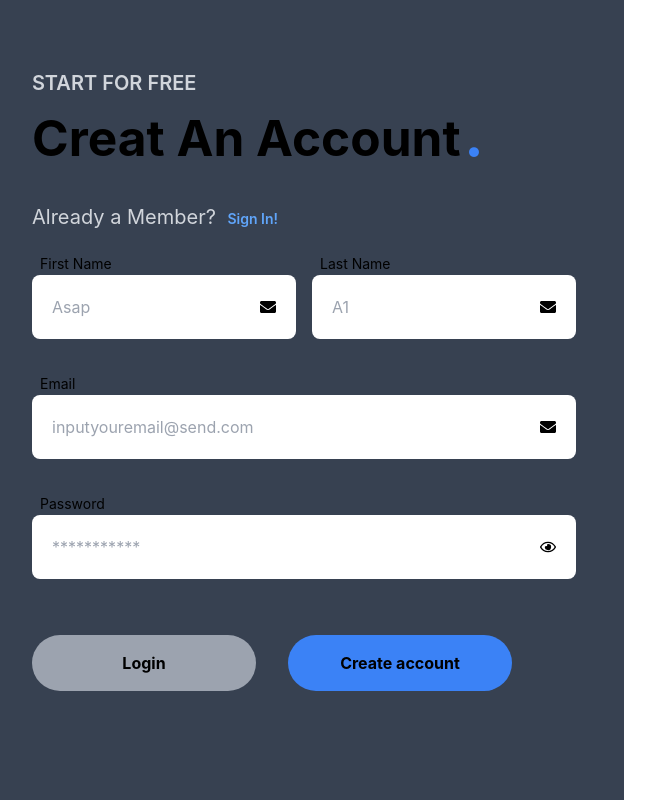
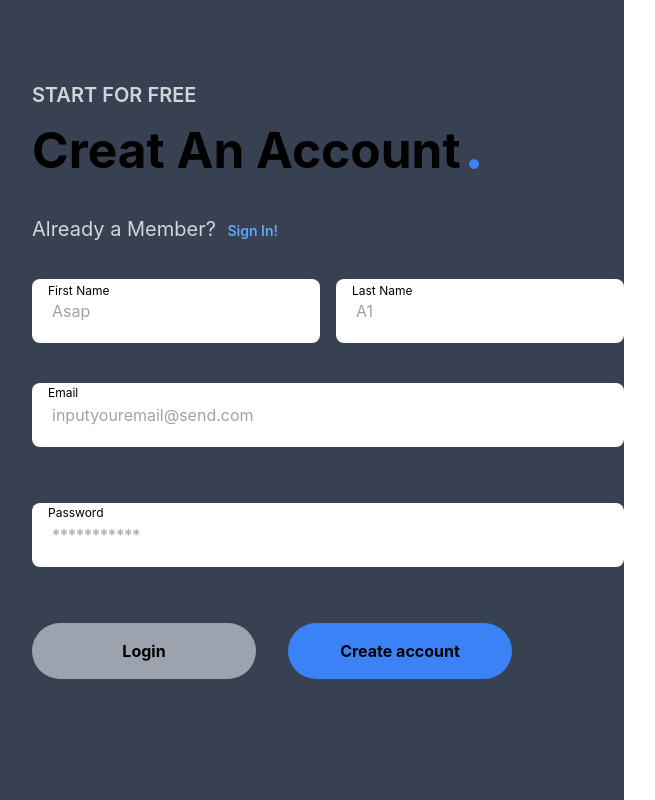
Before and after one commit to asapconet/Currency-converter, a Next.js app: page /auth/signup in a window 1280 px wide. Shown: the whole page, without its empty margins (16-671 px from the left). Built offline with nearby package versions, Linux system fonts and the light colour scheme.

Commit message:
feat: add validation to signup page

```diff
--- a/components/UI/button.tsx
+++ b/components/UI/button.tsx
@@ -3,8 +3,8 @@ import { useRef } from "react";
 import CcLink from "./link";
 
 interface IProps {
-  isDisabled?: boolean;
-  type?: any;
+  disabled?: any;
+  type?: string;
   ghost?: boolean;
   children: React.ReactNode;
   className?: string;
@@ -17,7 +17,7 @@ export const CcButton = ({
   ghost,
   children,
   className,
-  isDisabled,
+  disabled,
   ...rest
 }: IProps) => {
   const linkRef = useRef<HTMLElement>(null);
@@ -35,8 +35,8 @@ export const CcButton = ({
       <>
         <button
           {...rest}
-          type={type}
-          disabled={isDisabled}
+          type="submit"
+          disabled={disabled}
           onClick={handleClick}
           role="button"
           className={classNames("bg-gray-400 ", genStyle, className)}
@@ -52,8 +52,9 @@ export const CcButton = ({
     <>
       <button
         {...rest}
-        disabled={isDisabled}
+        disabled={disabled}
         onClick={handleClick}
+        type="submit"
         className={classNames("bg-blue-500 ", genStyle, className)}
       >
         {children}
--- a/pages/auth/signup.tsx
+++ b/pages/auth/signup.tsx
@@ -1,33 +1,34 @@
 import * as Yup from "yup";
-import { useFormik } from "formik";
+import { withFormik, FormikProps } from "formik";
 
 import { CcButton } from "../../components/UI/button";
-import CcInput from "../../components/UI/inputs";
+// import CcInput from "../../components/UI/inputs";
 import CcLink from "../../components/UI/link";
 
-const validationSchema = Yup.object().shape({
-  firstName: Yup.string().required("first name is required"),
-  lastName: Yup.string().required("last name is requireed"),
-  email: Yup.string().email().required("email is required"),
-  password: Yup.string().required(),
-});
+interface FormValues {
+  firstName: string;
+  lastName: string;
+  email: string;
+  password: string;
+}
 
-const Signup = () => {
-  const handleSubmit = () => {
-    console.log("names in");
-  };
+interface FormProps {
+  firstName: string;
+  lastName: string;
+  email: string;
+  password: string;
+}
 
-  const formik = useFormik({
-    initialValues: {
-      firstName: "",
-      lastName: "",
-      email: "",
-      password: "",
-    },
-    onSubmit: handleSubmit,
-    validationSchema,
-  });
-
+const InnerForm = (props: FormikProps<FormValues>) => {
+  const {
+    values,
+    errors,
+    touched,
+    handleBlur,
+    handleChange,
+    handleSubmit,
+    isSubmitting,
+  } = props;
   return (
     <div>
       <div className="flex flex-col gap-y-1 items-start justify-center h-[100vh] px-12 bg-gray-700 w-[50%]">
@@ -44,48 +45,113 @@ const Signup = () => {
             <CcLink to="/auth/login">Sign In!</CcLink>
           </span>
         </span>
-        <form onSubmit={formik.handleSubmit}>
-          <span className="flex gap-4">
-            <CcInput
-              id="fistName"
+        <form onSubmit={handleSubmit}>
+          <div className="flex h-30 items-center gap-4">
+            <div className="w-full pt-4 flex flex-col text-left">
+              <label
+                htmlFor="First Name"
+                className="px-2 relative top-5 left-2 text-xs capitalize"
+              >
+                First Name
+              </label>
+              <input
+                id="firstName"
                 type="text"
-              label="First Name"
                 placeholder="Asap"
-              {...formik.getFieldProps("firstName")}
-              className="p-5 rounded-lg"
+                onBlur={handleBlur}
+                onChange={handleChange}
+                value={values.firstName}
+                className="h-16 px-5 rounded-lg"
               />
-            <CcInput
+              {errors.firstName && touched.firstName && (
+                <p className="text-[14px] text-red-300 italic lowercase">
+                  {errors.firstName}
+                </p>
+              )}
+            </div>
+
+            <div className="w-full pt-4 flex flex-col text-left">
+              <label
+                htmlFor="First Name"
+                className="px-2  relative top-5 left-2 text-xs capitalize"
+              >
+                Last Name
+              </label>
+              <input
                 id="lastName"
                 type="text"
-              label="Last Name"
                 placeholder="A1"
-              className="p-5 rounded-lg"
-              {...formik.getFieldProps("lastName")}
+                onBlur={handleBlur}
+                onChange={handleChange}
+                value={values.lastName}
+                className="h-16 px-5 rounded-lg"
               />
-          </span>
-          <CcInput
+              {errors.lastName && touched.lastName && (
+                <p className="text-[14px] text-red-300 italic lowercase">
+                  {errors.lastName}
+                </p>
+              )}
+            </div>
+          </div>
+          <div className="w-full py-4 text-left">
+            <label
+              htmlFor="First Name"
+              className="px-2 relative top-5 left-2 text-xs capitalize"
+            >
+              Email
+            </label>
+            <input
               id="email"
               type="email"
-            label="Email"
               placeholder="inputyouremail@send.com"
-            className="p-5 rounded-lg w-full"
-            {...formik.getFieldProps("email")}
+              onBlur={handleBlur}
+              onChange={handleChange}
+              value={values.email}
+              className="h-16 px-5 rounded-lg w-full"
             />
-          <CcInput
+            {errors.email && touched.email && (
+              <p className="text-[14px] text-red-300 italic lowercase">
+                {errors.email}
+              </p>
+            )}
+          </div>
+          <div className="w-full py-4 text-left">
+            <label
+              htmlFor="First Name"
+              className="px-2 relative top-5 left-2 text-xs capitalize"
+            >
+              Password
+            </label>
+            <input
               id="password"
               type="password"
-            label="Password"
+              onBlur={handleBlur}
+              onChange={handleChange}
+              value={values.password}
               placeholder="***********"
-            className="p-5 rounded-lg w-full"
-            {...formik.getFieldProps("password")}
+              className="h-16 px-5 rounded-lg w-full"
             />
-
+            {errors.lastName && touched.lastName && (
+              <p className="text-[14px] text-red-300 italic lowercase">
+                {errors.lastName}
+              </p>
+            )}
+          </div>
           <span className="flex gap-4 my-6">
             <CcButton ghost asLink="/auth/login">
               {" "}
               Login
             </CcButton>
-            <CcButton type="submit">Create account</CcButton>
+            <CcButton
+              type="submit"
+              disabled={
+                isSubmitting ||
+                !!(errors.email && touched.email) ||
+                !!(errors.password && touched.password)
+              }
+            >
+              Create account
+            </CcButton>
           </span>
         </form>
       </div>
@@ -93,4 +159,27 @@ const Signup = () => {
   );
 };
 
-export default Signup;
+const SignUp = withFormik<FormProps, FormValues>({
+  mapPropsToValues: (props) => ({
+    firstName: props.firstName || "",
+    lastName: props.lastName || "",
+    email: props.email || "",
+    password: props.password || "",
+  }),
+
+  validationSchema: Yup.object().shape({
+    firstName: Yup.string().required("first name is required"),
+    lastName: Yup.string().required("last name is requireed"),
+    email: Yup.string().email().required("email is required"),
+    password: Yup.string().required(),
+  }),
+
+  handleSubmit(
+    { firstName, lastName, email, password }: FormValues,
+    { props, setSubmitting, setErrors }
+  ) {
+    console.log(firstName, lastName, email, password);
+  },
+})(InnerForm);
+
+export default SignUp;
```
Lines whose indentation alone changed are shown as unchanged.
